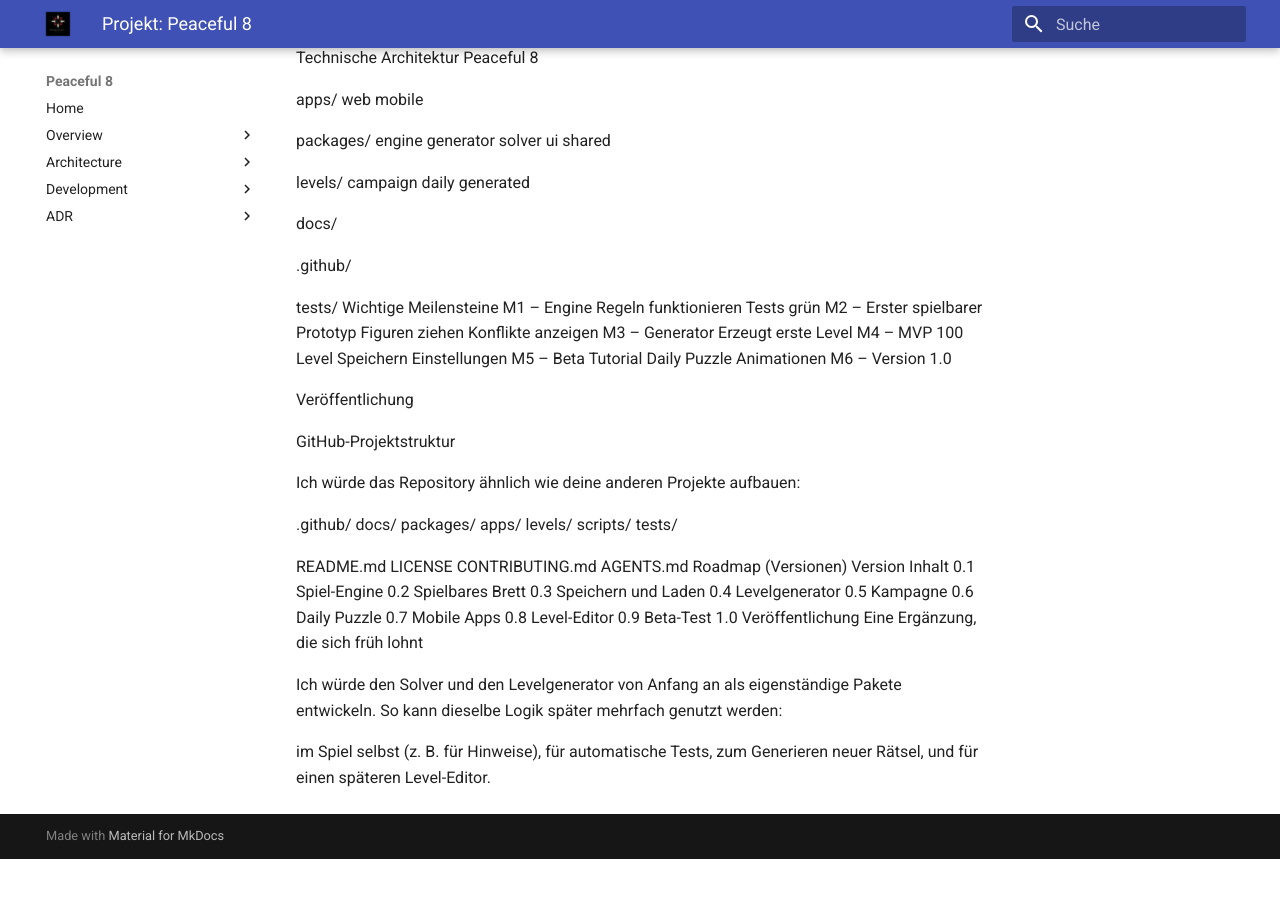
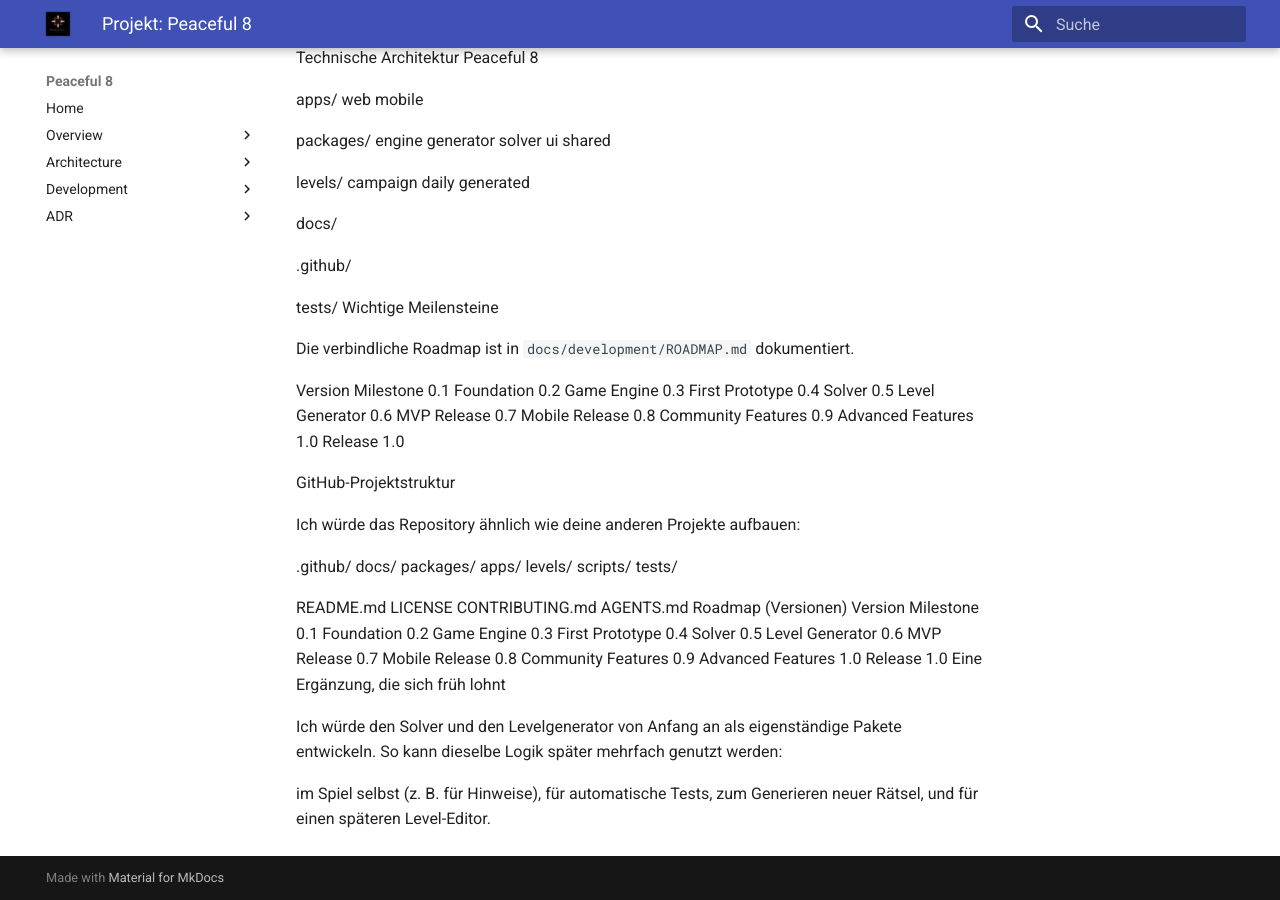
Before and after one commit to clavicarius/peaceful-8, an MkDocs documentation site: the page built from docs/PROJECT_STRUCTURE.md, in a window 1280 px wide and 900 px high, scrolled down 1744 px. Built offline with MkDocs 1.6.1 and Material for MkDocs 9.7.7, drawn with Linux system fonts in a browser that asks for light colours; before the commit the page ends 2603 px from its top, so only the background shows below that.

Commit message:
Align roadmap milestones and issue forms
Co-authored-by: clavicarius <36035933+clavicarius@users.noreply.github.com>

```diff
--- a/docs/PROJECT_STRUCTURE.md
+++ b/docs/PROJECT_STRUCTURE.md
@@ -139,25 +139,20 @@ docs/
 
 tests/
 Wichtige Meilensteine
-M1 – Engine
-Regeln funktionieren
-Tests grün
-M2 – Erster spielbarer Prototyp
-Figuren ziehen
-Konflikte anzeigen
-M3 – Generator
-Erzeugt erste Level
-M4 – MVP
-100 Level
-Speichern
-Einstellungen
-M5 – Beta
-Tutorial
-Daily Puzzle
-Animationen
-M6 – Version 1.0
 
-Veröffentlichung
+Die verbindliche Roadmap ist in `docs/development/ROADMAP.md` dokumentiert.
+
+Version	Milestone
+0.1	Foundation
+0.2	Game Engine
+0.3	First Prototype
+0.4	Solver
+0.5	Level Generator
+0.6	MVP Release
+0.7	Mobile Release
+0.8	Community Features
+0.9	Advanced Features
+1.0	Release 1.0
 
 GitHub-Projektstruktur
 
@@ -176,17 +171,17 @@ LICENSE
 CONTRIBUTING.md
 AGENTS.md
 Roadmap (Versionen)
-Version	Inhalt
-0.1	Spiel-Engine
-0.2	Spielbares Brett
-0.3	Speichern und Laden
-0.4	Levelgenerator
-0.5	Kampagne
-0.6	Daily Puzzle
-0.7	Mobile Apps
-0.8	Level-Editor
-0.9	Beta-Test
-1.0	Veröffentlichung
+Version	Milestone
+0.1	Foundation
+0.2	Game Engine
+0.3	First Prototype
+0.4	Solver
+0.5	Level Generator
+0.6	MVP Release
+0.7	Mobile Release
+0.8	Community Features
+0.9	Advanced Features
+1.0	Release 1.0
 Eine Ergänzung, die sich früh lohnt
 
 Ich würde den Solver und den Levelgenerator von Anfang an als eigenständige Pakete entwickeln. So kann dieselbe Logik später mehrfach genutzt werden:
```
Also changed, not shown: docs/development/ROADMAP.md (+14 -12 lines), 3 other files.
